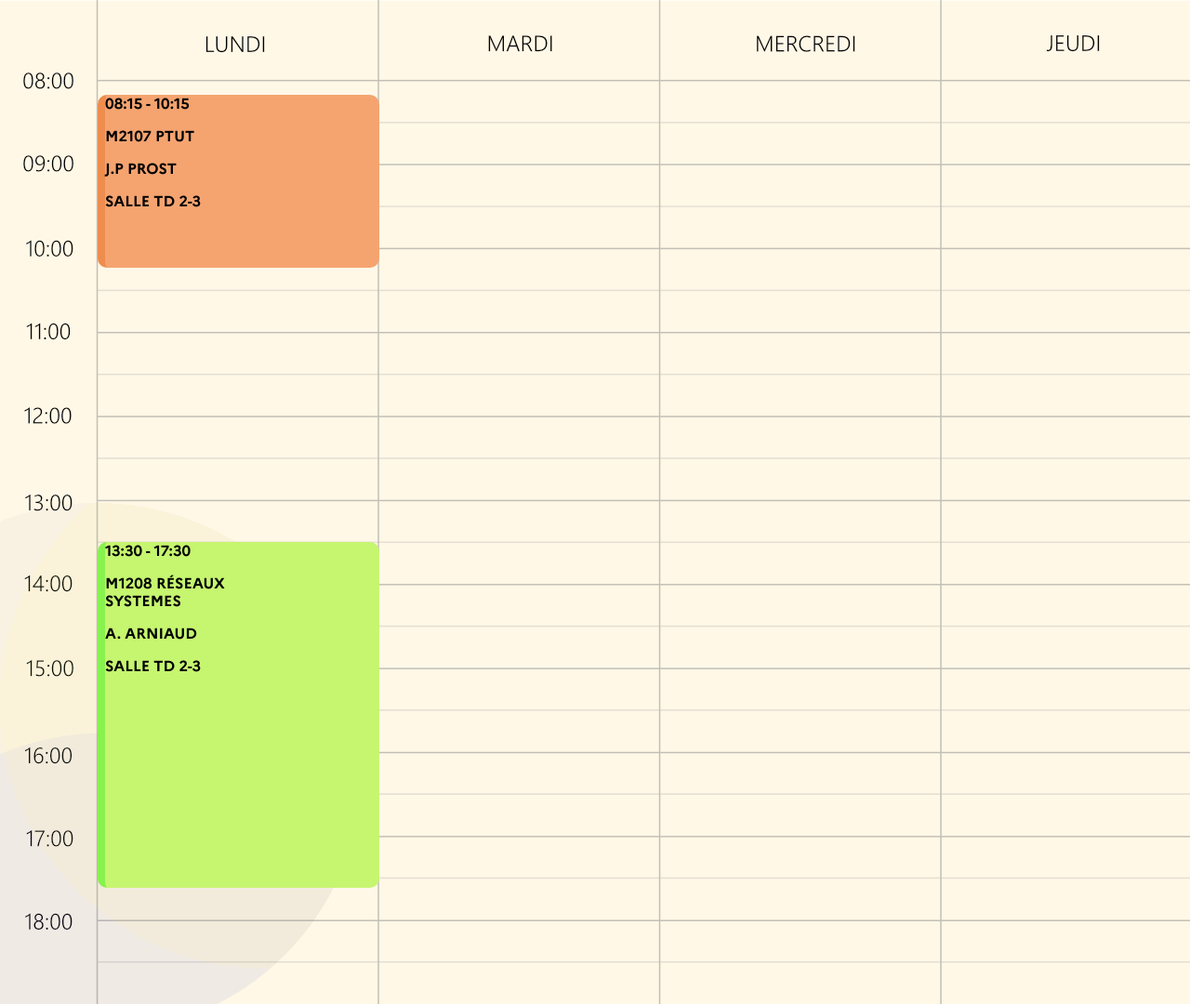
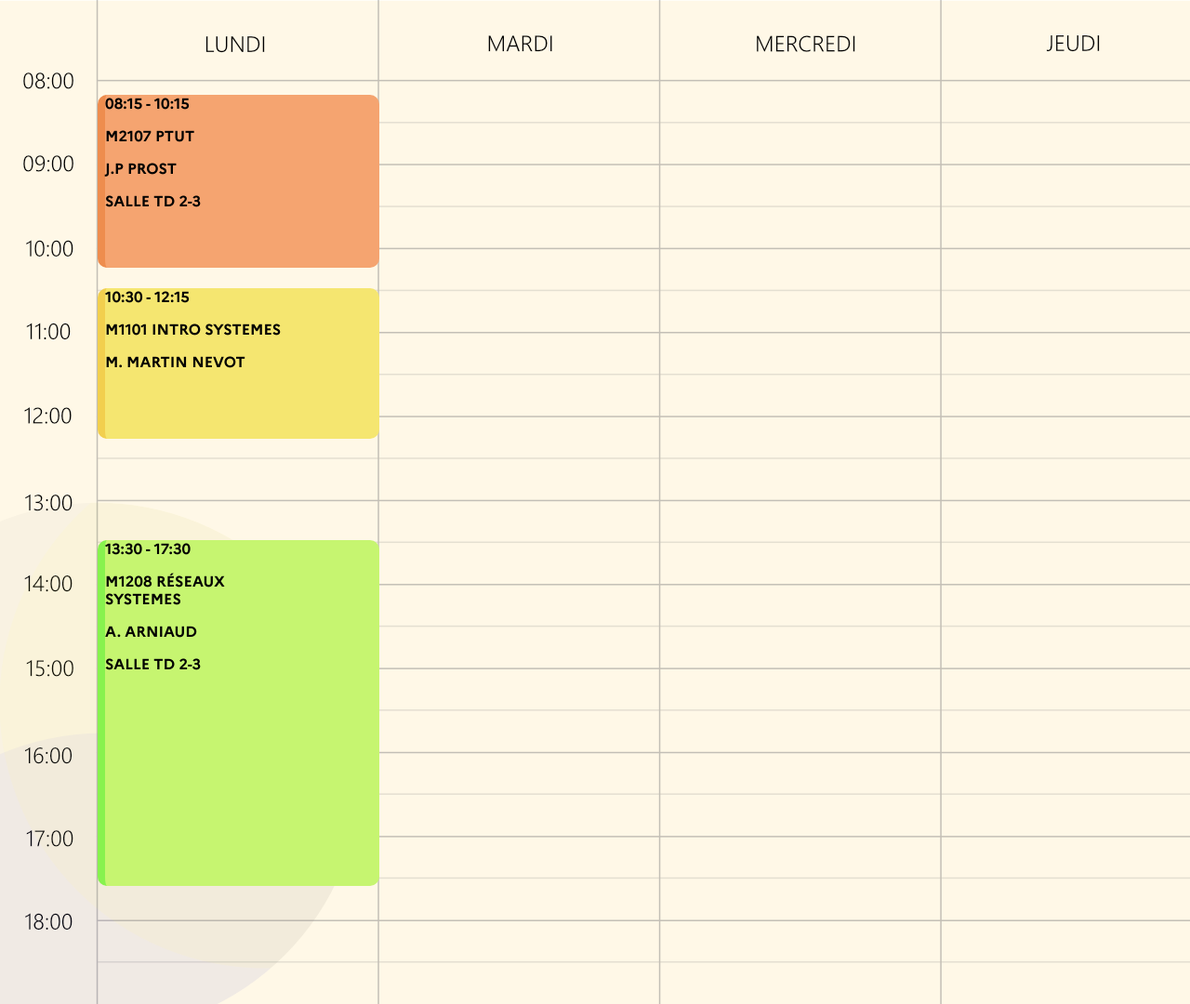
Before and after one commit to alexandre-arniaud/student-workspaces-planning, a plain HTML site: page index.html in a window 1280 px wide. Shown: the top 1080 px of the page at 93% size. Drawn offline with Linux system fonts and the light colour scheme.

Commit message:
Ajout blocs avec variables dimensions ( bancales ? )
Voir comment implémenter les blocs "cours" pour savoir si il faut déterminer la position de chaque heure de début de cours avec calculs...

```diff
--- a/css/theme.css
+++ b/css/theme.css
@@ -14,6 +14,7 @@
   --top-height-day: 86px;
   --left-width-hours: 97px;
   --border-size: 8px;
+  --fifteen_minutes: 107.5px;
 }
 
 /*
@@ -34,6 +35,43 @@ body {
 SCHEDULE
 
 */
+
+section.cd-schedule__classes__1h45 {
+	width: var(--main-width-class);
+	height: calc(1.75 * var(--main-height-1h));
+
+	background-color: #F5E670;
+  border-radius: 10px;
+
+  position: relative;
+	left: var(--left-width-hours);
+  margin-top: var(--fifteen_minutes);
+
+  border-left-style: solid;
+	border-color: #F2CF4E;
+  border-left-width: var(--border-size);
+
+  font-family: MarianneBOLD;
+}
+
+#hour p {
+  font-size: 18px;
+  position: relative;
+  top: 16px;
+  left: 13px;
+}
+
+#module p {
+  font-size: 30px;
+}
+
+#professor p {
+  font-size: 20px;
+}
+
+#room p {
+  font-size: 15px;
+}
 
 section.cd-schedule__classes__2h {
 	width: var(--main-width-class);
@@ -82,7 +120,7 @@ section.cd-schedule__classes__4h {
 
   position: relative;
 	left: var(--left-width-hours);
-	top: calc(var(--top-height-day) + 3 * var(--main-height-1h));
+	top: var(--main-height-1h);
 
   border-left-style: solid;
   border-left-width: var(--border-size);
--- a/index.html
+++ b/index.html
@@ -19,7 +19,6 @@
     <section class="cd-schedule">
       <section class="cd-schedule__classes">
         <section class="cd-schedule__classes__2h">
-
           <div id="#hour">
             <p>08:15 - 10:15</p>
           </div>
@@ -37,8 +36,22 @@
           </div>
         </section>
 
+        <section class="cd-schedule__classes__1h45">
+          <div id="#hour">
+            <p>10:30 - 12:15</p>
+          </div>
+
+          <div id="#module">
+            <p>M1101 INTRO SYSTEMES</p>
+          </div>
+
+          <div id="#professor">
+            <p>M. MARTIN NEVOT</p>
+          </div>
+
+        </section>
+
         <section class="cd-schedule__classes__4h">
-
           <div id="#hour">
             <p>13:30 - 17:30</p>
           </div>
```
